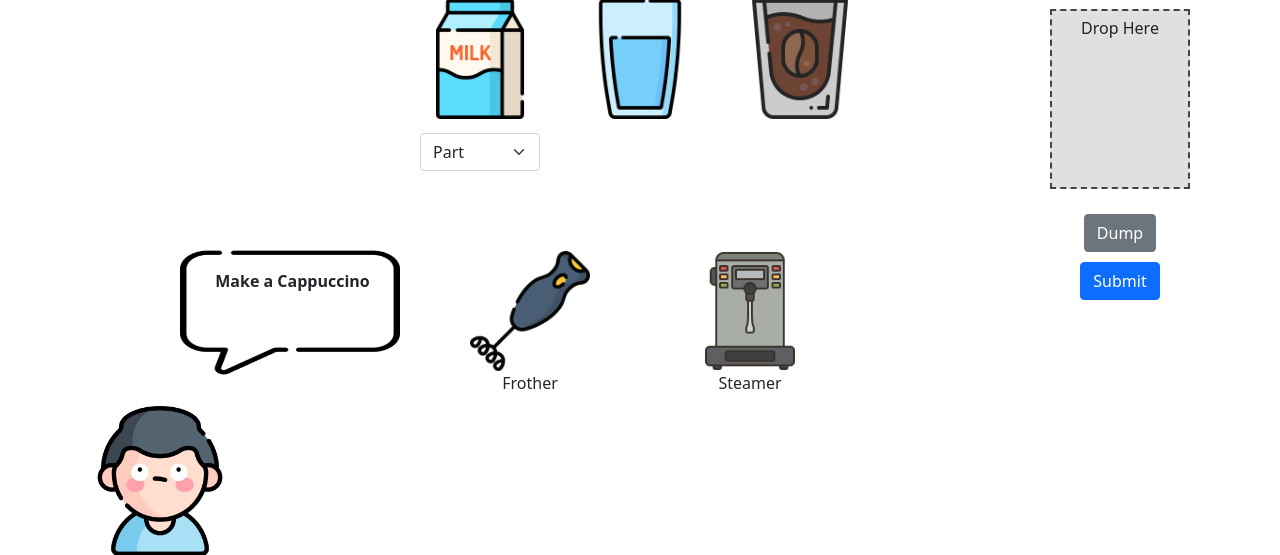
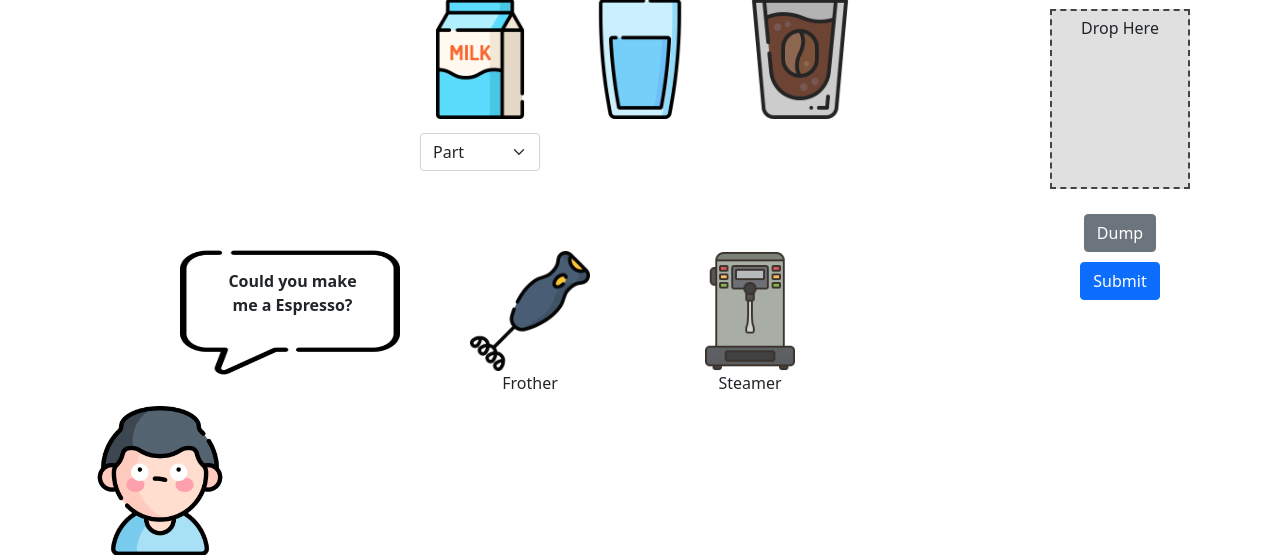
Before and after one commit to kripha/coffee-tutorial, a Flask app: page /quiz_item in a window 1280 px wide. Shown: the part 145-700 px from the top of the page. Run offline with Flask 3, Linux system fonts and the light colour scheme; some libraries are stand-ins or nearby versions.

Commit message:
fix: fixed the speech text bug within the quiz

```diff
--- a/static/quiz_item.js
+++ b/static/quiz_item.js
@@ -38,6 +38,7 @@ $(function () {
     let currentIndex = 0;
 
     function showNextPrompt() {
+        console.log("showNextPrompt is called");
         if (currentIndex >= shuffled.length) {
             const missed = shuffled
             .filter(d => d.correct === false)
@@ -72,8 +73,9 @@ $(function () {
 
         $("#main-cup").empty().append("<p>Drop Here</p>");
     }
-
+    showNextPrompt();
     function showFeedback(correct, callback) {
+        console.log("showFeedBack is called");
         const charImg = $("#character-img");
         const speech = $("#speech-bubble");
 
@@ -195,6 +197,7 @@ $(function () {
         let validationIndex = 0;
 
         function tryNextDrink() {
+            console.log("tryNextDrink is called");
             if (validationIndex >= validDrinkIds.length) {
                     currentPrompt.correct = false;
                     showFeedback(false, () => {
--- a/templates/quiz_item.html
+++ b/templates/quiz_item.html
@@ -121,7 +121,7 @@
   <div class="left-col">
     <div class="speech-wrapper">
       <img src="{{ url_for('static', filename='images/speech_bubble.png') }}" class="speech-img">
-      <div class="speech-text" id="speech-bubble">Make a Cappuccino</div>
+      <div class="speech-text" id="speech-bubble"></div>
     </div>
     <img id="character-img" src="{{ url_for('static', filename='images/characters/narrator.png') }}" alt="customer" style="width: 150px; margin-top: 20px;">
   </div>
```
